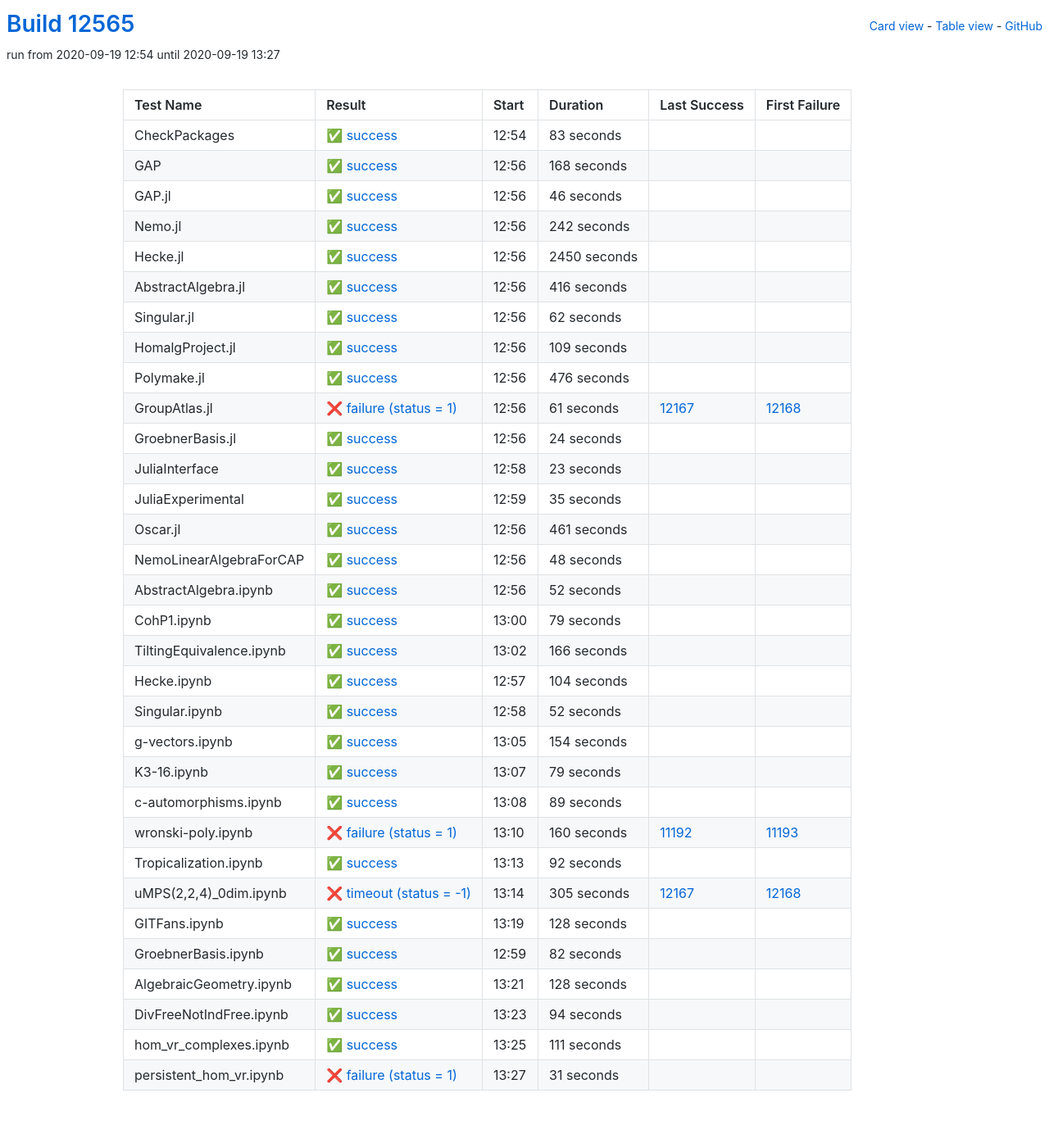
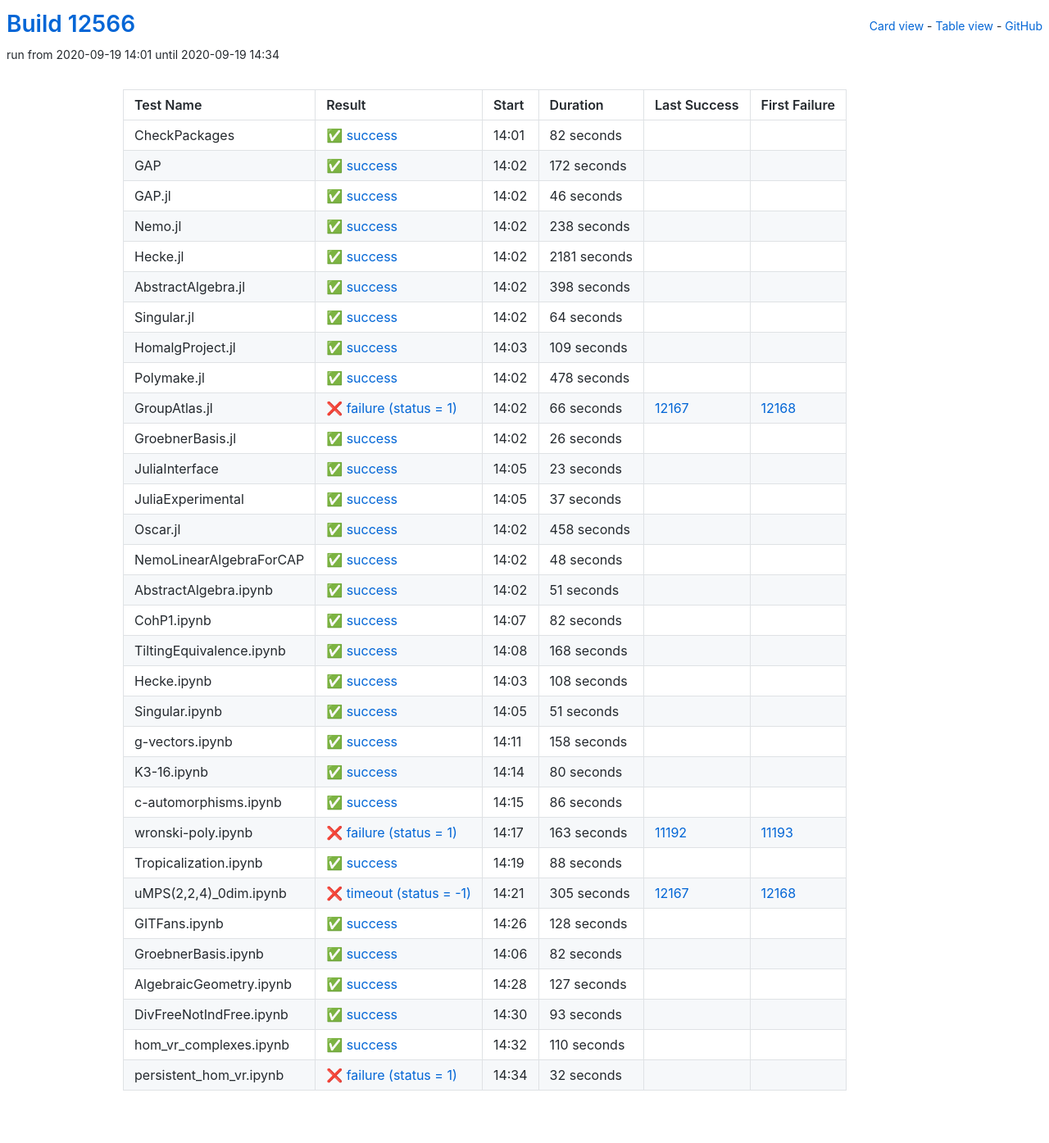
Before and after one commit to oscar-system/oscar-ci-status, a Jekyll site: the page built from table.html, in a window 1280 px wide. Shown: the whole page at 82% size. Built offline with Jekyll 4.4.1, drawn with Linux system fonts in a browser that asks for light colours.

Commit message:
Build #12566

```diff
--- a/_data/ci.yml
+++ b/_data/ci.yml
@@ -1,6 +1,6 @@
 ---
-build: 12565
-build_url: https://oscarci.mathematik.uni-kl.de/job/oscar/12565/
+build: 12566
+build_url: https://oscarci.mathematik.uni-kl.de/job/oscar/12566/
 job: oscar
 organization: oscar-system
 repo: oscar-ci-status
@@ -8,32 +8,32 @@
 tests:
 - name: CheckPackages
   id: checkpackages
-  log: https://oscarci.mathematik.uni-kl.de/job/oscar/12565/artifact/logs/build-12565/CheckPackages.log
-  start: 2020-09-19 12:54
+  log: https://oscarci.mathematik.uni-kl.de/job/oscar/12566/artifact/logs/build-12566/CheckPackages.log
+  start: 2020-09-19 14:01
   success: true
   exitcode: 0
   status: success
-  duration: 83
+  duration: 82
   last_success: false
   last_success_url:
   first_failure: false
   first_failure_url:
 - name: GAP
   id: gap
-  log: https://oscarci.mathematik.uni-kl.de/job/oscar/12565/artifact/logs/build-12565/GAP.log
-  start: 2020-09-19 12:56
+  log: https://oscarci.mathematik.uni-kl.de/job/oscar/12566/artifact/logs/build-12566/GAP.log
+  start: 2020-09-19 14:02
   success: true
   exitcode: 0
   status: success
-  duration: 168
+  duration: 172
   last_success: false
   last_success_url:
   first_failure: false
   first_failure_url:
 - name: GAP.jl
   id: gap-jl
-  log: https://oscarci.mathematik.uni-kl.de/job/oscar/12565/artifact/logs/build-12565/GAP.jl.log
-  start: 2020-09-19 12:56
+  log: https://oscarci.mathematik.uni-kl.de/job/oscar/12566/artifact/logs/build-12566/GAP.jl.log
+  start: 2020-09-19 14:02
   success: true
   exitcode: 0
   status: success
@@ -44,56 +44,56 @@
   first_failure_url:
 - name: Nemo.jl
   id: nemo-jl
-  log: https://oscarci.mathematik.uni-kl.de/job/oscar/12565/artifact/logs/build-12565/Nemo.jl.log
-  start: 2020-09-19 12:56
+  log: https://oscarci.mathematik.uni-kl.de/job/oscar/12566/artifact/logs/build-12566/Nemo.jl.log
+  start: 2020-09-19 14:02
   success: true
   exitcode: 0
   status: success
-  duration: 242
+  duration: 238
   last_success: false
   last_success_url:
   first_failure: false
   first_failure_url:
 - name: Hecke.jl
   id: hecke-jl
-  log: https://oscarci.mathematik.uni-kl.de/job/oscar/12565/artifact/logs/build-12565/Hecke.jl.log
-  start: 2020-09-19 12:56
+  log: https://oscarci.mathematik.uni-kl.de/job/oscar/12566/artifact/logs/build-12566/Hecke.jl.log
+  start: 2020-09-19 14:02
   success: true
   exitcode: 0
   status: success
-  duration: 2450
+  duration: 2181
   last_success: false
   last_success_url:
   first_failure: false
   first_failure_url:
 - name: AbstractAlgebra.jl
   id: abstractalgebra-jl
-  log: https://oscarci.mathematik.uni-kl.de/job/oscar/12565/artifact/logs/build-12565/AbstractAlgebra.jl.log
-  start: 2020-09-19 12:56
+  log: https://oscarci.mathematik.uni-kl.de/job/oscar/12566/artifact/logs/build-12566/AbstractAlgebra.jl.log
+  start: 2020-09-19 14:02
   success: true
   exitcode: 0
   status: success
-  duration: 416
+  duration: 398
   last_success: false
   last_success_url:
   first_failure: false
   first_failure_url:
 - name: Singular.jl
   id: singular-jl
-  log: https://oscarci.mathematik.uni-kl.de/job/oscar/12565/artifact/logs/build-12565/Singular.jl.log
-  start: 2020-09-19 12:56
+  log: https://oscarci.mathematik.uni-kl.de/job/oscar/12566/artifact/logs/build-12566/Singular.jl.log
+  start: 2020-09-19 14:02
   success: true
   exitcode: 0
   status: success
-  duration: 62
+  duration: 64
   last_success: false
   last_success_url:
   first_failure: false
   first_failure_url:
 - name: HomalgProject.jl
   id: homalgproject-jl
-  log: https://oscarci.mathematik.uni-kl.de/job/oscar/12565/artifact/logs/build-12565/HomalgProject.jl.log
-  start: 2020-09-19 12:56
+  log: https://oscarci.mathematik.uni-kl.de/job/oscar/12566/artifact/logs/build-12566/HomalgProject.jl.log
+  start: 2020-09-19 14:03
   success: true
   exitcode: 0
   status: success
@@ -104,44 +104,44 @@
   first_failure_url:
 - name: Polymake.jl
   id: polymake-jl
-  log: https://oscarci.mathematik.uni-kl.de/job/oscar/12565/artifact/logs/build-12565/Polymake.jl.log
-  start: 2020-09-19 12:56
+  log: https://oscarci.mathematik.uni-kl.de/job/oscar/12566/artifact/logs/build-12566/Polymake.jl.log
+  start: 2020-09-19 14:02
   success: true
   exitcode: 0
   status: success
-  duration: 476
+  duration: 478
   last_success: false
   last_success_url:
   first_failure: false
   first_failure_url:
 - name: GroupAtlas.jl
   id: groupatlas-jl
-  log: https://oscarci.mathematik.uni-kl.de/job/oscar/12565/artifact/logs/build-12565/GroupAtlas.jl.log
-  start: 2020-09-19 12:56
+  log: https://oscarci.mathematik.uni-kl.de/job/oscar/12566/artifact/logs/build-12566/GroupAtlas.jl.log
+  start: 2020-09-19 14:02
   success: false
   exitcode: 1
   status: failure
-  duration: 61
+  duration: 66
   last_success: 12167
   last_success_url: https://oscarci.mathematik.uni-kl.de/job/oscar/12167/
   first_failure: 12168
   first_failure_url: https://oscarci.mathematik.uni-kl.de/job/oscar/12168/
 - name: GroebnerBasis.jl
   id: groebnerbasis-jl
-  log: https://oscarci.mathematik.uni-kl.de/job/oscar/12565/artifact/logs/build-12565/GroebnerBasis.jl.log
-  start: 2020-09-19 12:56
+  log: https://oscarci.mathematik.uni-kl.de/job/oscar/12566/artifact/logs/build-12566/GroebnerBasis.jl.log
+  start: 2020-09-19 14:02
   success: true
   exitcode: 0
   status: success
-  duration: 24
+  duration: 26
   last_success: false
   last_success_url:
   first_failure: false
   first_failure_url:
 - name: JuliaInterface
   id: juliainterface
-  log: https://oscarci.mathematik.uni-kl.de/job/oscar/12565/artifact/logs/build-12565/JuliaInterface.log
-  start: 2020-09-19 12:58
+  log: https://oscarci.mathematik.uni-kl.de/job/oscar/12566/artifact/logs/build-12566/JuliaInterface.log
+  start: 2020-09-19 14:05
   success: true
   exitcode: 0
   status: success
@@ -152,32 +152,32 @@
   first_failure_url:
 - name: JuliaExperimental
   id: juliaexperimental
-  log: https://oscarci.mathematik.uni-kl.de/job/oscar/12565/artifact/logs/build-12565/JuliaExperimental.log
-  start: 2020-09-19 12:59
+  log: https://oscarci.mathematik.uni-kl.de/job/oscar/12566/artifact/logs/build-12566/JuliaExperimental.log
+  start: 2020-09-19 14:05
   success: true
   exitcode: 0
   status: success
-  duration: 35
+  duration: 37
   last_success: false
   last_success_url:
   first_failure: false
   first_failure_url:
 - name: Oscar.jl
   id: oscar-jl
-  log: https://oscarci.mathematik.uni-kl.de/job/oscar/12565/artifact/logs/build-12565/Oscar.jl.log
-  start: 2020-09-19 12:56
+  log: https://oscarci.mathematik.uni-kl.de/job/oscar/12566/artifact/logs/build-12566/Oscar.jl.log
+  start: 2020-09-19 14:02
   success: true
   exitcode: 0
   status: success
-  duration: 461
+  duration: 458
   last_success: false
   last_success_url:
   first_failure: false
   first_failure_url:
 - name: NemoLinearAlgebraForCAP
   id: nemolinearalgebraforcap
-  log: https://oscarci.mathematik.uni-kl.de/job/oscar/12565/artifact/logs/build-12565/NemoLinearAlgebraForCAP.log
-  start: 2020-09-19 12:56
+  log: https://oscarci.mathematik.uni-kl.de/job/oscar/12566/artifact/logs/build-12566/NemoLinearAlgebraForCAP.log
+  start: 2020-09-19 14:02
   success: true
   exitcode: 0
   status: success
@@ -188,128 +188,128 @@
   first_failure_url:
 - name: AbstractAlgebra.ipynb
   id: abstractalgebra-ipynb
-  log: https://oscarci.mathematik.uni-kl.de/job/oscar/12565/artifact/logs/build-12565/AbstractAlgebra.ipynb.log
-  start: 2020-09-19 12:56
+  log: https://oscarci.mathematik.uni-kl.de/job/oscar/12566/artifact/logs/build-12566/AbstractAlgebra.ipynb.log
+  start: 2020-09-19 14:02
   success: true
   exitcode: 0
   status: success
-  duration: 52
+  duration: 51
   last_success: false
   last_success_url:
   first_failure: false
   first_failure_url:
 - name: CohP1.ipynb
   id: cohp1-ipynb
-  log: https://oscarci.mathematik.uni-kl.de/job/oscar/12565/artifact/logs/build-12565/CohP1.ipynb.log
-  start: 2020-09-19 13:00
+  log: https://oscarci.mathematik.uni-kl.de/job/oscar/12566/artifact/logs/build-12566/CohP1.ipynb.log
+  start: 2020-09-19 14:07
   success: true
   exitcode: 0
   status: success
-  duration: 79
+  duration: 82
   last_success: false
   last_success_url:
   first_failure: false
   first_failure_url:
 - name: TiltingEquivalence.ipynb
   id: tiltingequivalence-ipynb
-  log: https://oscarci.mathematik.uni-kl.de/job/oscar/12565/artifact/logs/build-12565/TiltingEquivalence.ipynb.log
-  start: 2020-09-19 13:02
+  log: https://oscarci.mathematik.uni-kl.de/job/oscar/12566/artifact/logs/build-12566/TiltingEquivalence.ipynb.log
+  start: 2020-09-19 14:08
   success: true
   exitcode: 0
   status: success
-  duration: 166
+  duration: 168
   last_success: false
   last_success_url:
   first_failure: false
   first_failure_url:
 - name: Hecke.ipynb
   id: hecke-ipynb
-  log: https://oscarci.mathematik.uni-kl.de/job/oscar/12565/artifact/logs/build-12565/Hecke.ipynb.log
-  start: 2020-09-19 12:57
+  log: https://oscarci.mathematik.uni-kl.de/job/oscar/12566/artifact/logs/build-12566/Hecke.ipynb.log
+  start: 2020-09-19 14:03
   success: true
   exitcode: 0
   status: success
-  duration: 104
+  duration: 108
   last_success: false
   last_success_url:
   first_failure: false
   first_failure_url:
 - name: Singular.ipynb
   id: singular-ipynb
-  log: https://oscarci.mathematik.uni-kl.de/job/oscar/12565/artifact/logs/build-12565/Singular.ipynb.log
-  start: 2020-09-19 12:58
+  log: https://oscarci.mathematik.uni-kl.de/job/oscar/12566/artifact/logs/build-12566/Singular.ipynb.log
+  start: 2020-09-19 14:05
   success: true
   exitcode: 0
   status: success
-  duration: 52
+  duration: 51
   last_success: false
   last_success_url:
   first_failure: false
   first_failure_url:
 - name: g-vectors.ipynb
   id: g-vectors-ipynb
-  log: https://oscarci.mathematik.uni-kl.de/job/oscar/12565/artifact/logs/build-12565/g-vectors.ipynb.log
-  start: 2020-09-19 13:05
+  log: https://oscarci.mathematik.uni-kl.de/job/oscar/12566/artifact/logs/build-12566/g-vectors.ipynb.log
+  start: 2020-09-19 14:11
   success: true
   exitcode: 0
   status: success
-  duration: 154
+  duration: 158
   last_success: false
   last_success_url:
   first_failure: false
   first_failure_url:
 - name: K3-16.ipynb
   id: k3-16-ipynb
-  log: https://oscarci.mathematik.uni-kl.de/job/oscar/12565/artifact/logs/build-12565/K3-16.ipynb.log
-  start: 2020-09-19 13:07
+  log: https://oscarci.mathematik.uni-kl.de/job/oscar/12566/artifact/logs/build-12566/K3-16.ipynb.log
+  start: 2020-09-19 14:14
   success: true
   exitcode: 0
   status: success
-  duration: 79
+  duration: 80
   last_success: false
   last_success_url:
   first_failure: false
   first_failure_url:
 - name: c-automorphisms.ipynb
   id: c-automorphisms-ipynb
-  log: https://oscarci.mathematik.uni-kl.de/job/oscar/12565/artifact/logs/build-12565/c-automorphisms.ipynb.log
-  start: 2020-09-19 13:08
+  log: https://oscarci.mathematik.uni-kl.de/job/oscar/12566/artifact/logs/build-12566/c-automorphisms.ipynb.log
+  start: 2020-09-19 14:15
   success: true
   exitcode: 0
   status: success
-  duration: 89
+  duration: 86
   last_success: false
   last_success_url:
   first_failure: false
   first_failure_url:
 - name: wronski-poly.ipynb
   id: wronski-poly-ipynb
-  log: https://oscarci.mathematik.uni-kl.de/job/oscar/12565/artifact/logs/build-12565/wronski-poly.ipynb.log
-  start: 2020-09-19 13:10
+  log: https://oscarci.mathematik.uni-kl.de/job/oscar/12566/artifact/logs/build-12566/wronski-poly.ipynb.log
+  start: 2020-09-19 14:17
   success: false
   exitcode: 1
   status: failure
-  duration: 160
+  duration: 163
   last_success: 11192
   last_success_url: https://oscarci.mathematik.uni-kl.de/job/oscar/11192/
   first_failure: 11193
   first_failure_url: https://oscarci.mathematik.uni-kl.de/job/oscar/11193/
 - name: Tropicalization.ipynb
   id: tropicalization-ipynb
-  log: https://oscarci.mathematik.uni-kl.de/job/oscar/12565/artifact/logs/build-12565/Tropicalization.ipynb.log
-  start: 2020-09-19 13:13
+  log: https://oscarci.mathematik.uni-kl.de/job/oscar/12566/artifact/logs/build-12566/Tropicalization.ipynb.log
+  start: 2020-09-19 14:19
   success: true
   exitcode: 0
   status: success
-  duration: 92
+  duration: 88
   last_success: false
   last_success_url:
   first_failure: false
   first_failure_url:
 - name: uMPS(2,2,4)_0dim.ipynb
   id: umps-2-2-4-0dim-ipynb
-  log: https://oscarci.mathematik.uni-kl.de/job/oscar/12565/artifact/logs/build-12565/uMPS-2-2-4-_0dim.ipynb.log
-  start: 2020-09-19 13:14
+  log: https://oscarci.mathematik.uni-kl.de/job/oscar/12566/artifact/logs/build-12566/uMPS-2-2-4-_0dim.ipynb.log
+  start: 2020-09-19 14:21
   success: false
   exitcode: -1
   status: timeout
@@ -320,8 +320,8 @@
   first_failure_url: https://oscarci.mathematik.uni-kl.de/job/oscar/12168/
 - name: GITFans.ipynb
   id: gitfans-ipynb
-  log: https://oscarci.mathematik.uni-kl.de/job/oscar/12565/artifact/logs/build-12565/GITFans.ipynb.log
-  start: 2020-09-19 13:19
+  log: https://oscarci.mathematik.uni-kl.de/job/oscar/12566/artifact/logs/build-12566/GITFans.ipynb.log
+  start: 2020-09-19 14:26
   success: true
   exitcode: 0
   status: success
@@ -332,8 +332,8 @@
   first_failure_url:
 - name: GroebnerBasis.ipynb
   id: groebnerbasis-ipynb
-  log: https://oscarci.mathematik.uni-kl.de/job/oscar/12565/artifact/logs/build-12565/GroebnerBasis.ipynb.log
-  start: 2020-09-19 12:59
+  log: https://oscarci.mathematik.uni-kl.de/job/oscar/12566/artifact/logs/build-12566/GroebnerBasis.ipynb.log
+  start: 2020-09-19 14:06
   success: true
   exitcode: 0
   status: success
@@ -344,48 +344,48 @@
   first_failure_url:
 - name: AlgebraicGeometry.ipynb
   id: algebraicgeometry-ipynb
-  log: https://oscarci.mathematik.uni-kl.de/job/oscar/12565/artifact/logs/build-12565/AlgebraicGeometry.ipynb.log
-  start: 2020-09-19 13:21
+  log: https://oscarci.mathematik.uni-kl.de/job/oscar/12566/artifact/logs/build-12566/AlgebraicGeometry.ipynb.log
+  start: 2020-09-19 14:28
   success: true
   exitcode: 0
   status: success
-  duration: 128
+  duration: 127
   last_success: false
   last_success_url:
   first_failure: false
   first_failure_url:
 - name: DivFreeNotIndFree.ipynb
   id: divfreenotindfree-ipynb
-  log: https://oscarci.mathematik.uni-kl.de/job/oscar/12565/artifact/logs/build-12565/DivFreeNotIndFree.ipynb.log
-  start: 2020-09-19 13:23
+  log: https://oscarci.mathematik.uni-kl.de/job/oscar/12566/artifact/logs/build-12566/DivFreeNotIndFree.ipynb.log
+  start: 2020-09-19 14:30
   success: true
   exitcode: 0
   status: success
-  duration: 94
+  duration: 93
   last_success: false
   last_success_url:
   first_failure: false
   first_failure_url:
 - name: hom_vr_complexes.ipynb
   id: hom-vr-complexes-ipynb
-  log: https://oscarci.mathematik.uni-kl.de/job/oscar/12565/artifact/logs/build-12565/hom_vr_complexes.ipynb.log
-  start: 2020-09-19 13:25
+  log: https://oscarci.mathematik.uni-kl.de/job/oscar/12566/artifact/logs/build-12566/hom_vr_complexes.ipynb.log
+  start: 2020-09-19 14:32
   success: true
   exitcode: 0
   status: success
-  duration: 111
+  duration: 110
   last_success: false
   last_success_url:
   first_failure: false
   first_failure_url:
 - name: persistent_hom_vr.ipynb
   id: persistent-hom-vr-ipynb
-  log: https://oscarci.mathematik.uni-kl.de/job/oscar/12565/artifact/logs/build-12565/persistent_hom_vr.ipynb.log
-  start: 2020-09-19 13:27
+  log: https://oscarci.mathematik.uni-kl.de/job/oscar/12566/artifact/logs/build-12566/persistent_hom_vr.ipynb.log
+  start: 2020-09-19 14:34
   success: false
   exitcode: 1
   status: failure
-  duration: 31
+  duration: 32
   last_success: false
   last_success_url:
   first_failure: false
```
Also changed, not shown: README.md.
